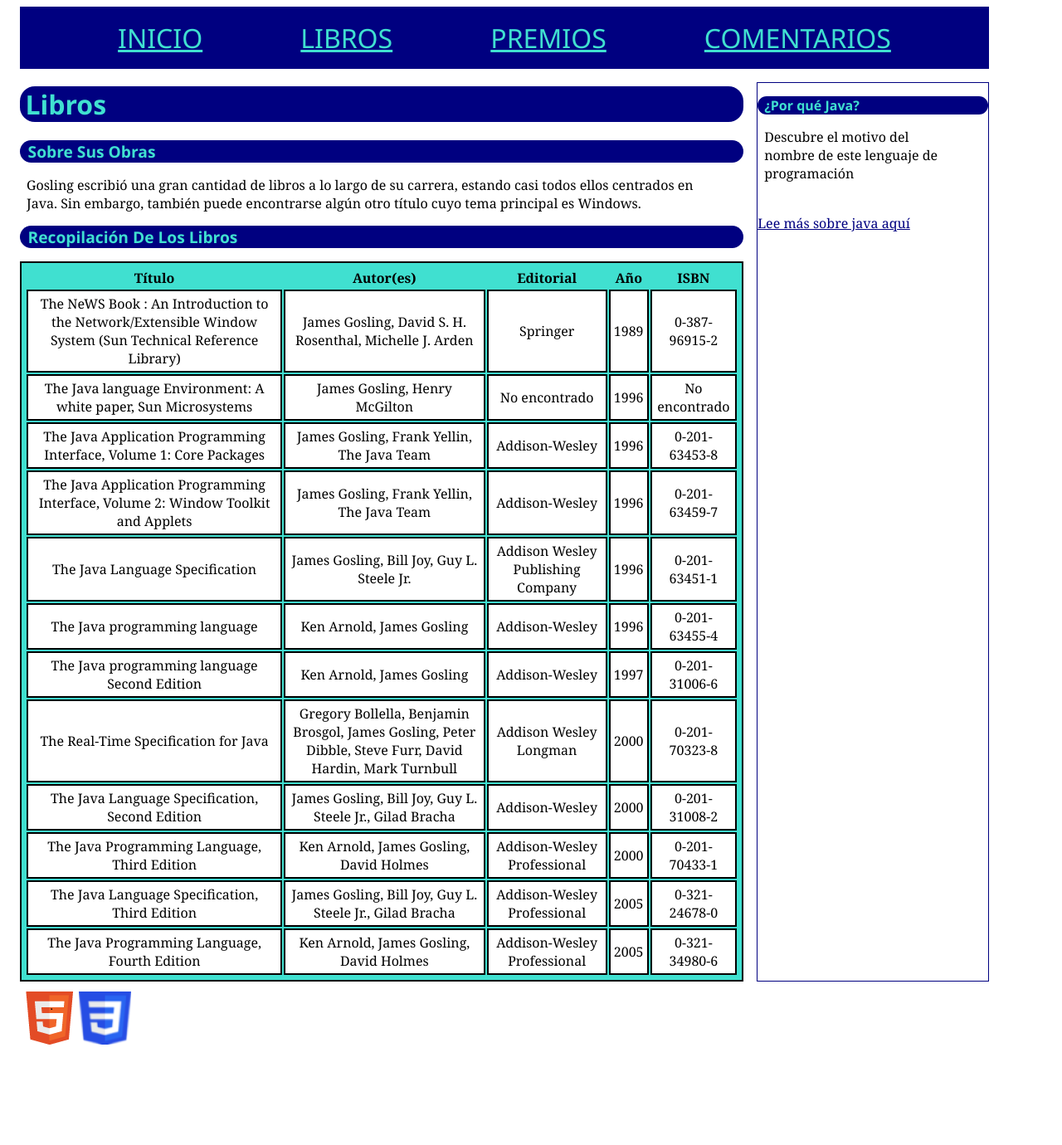
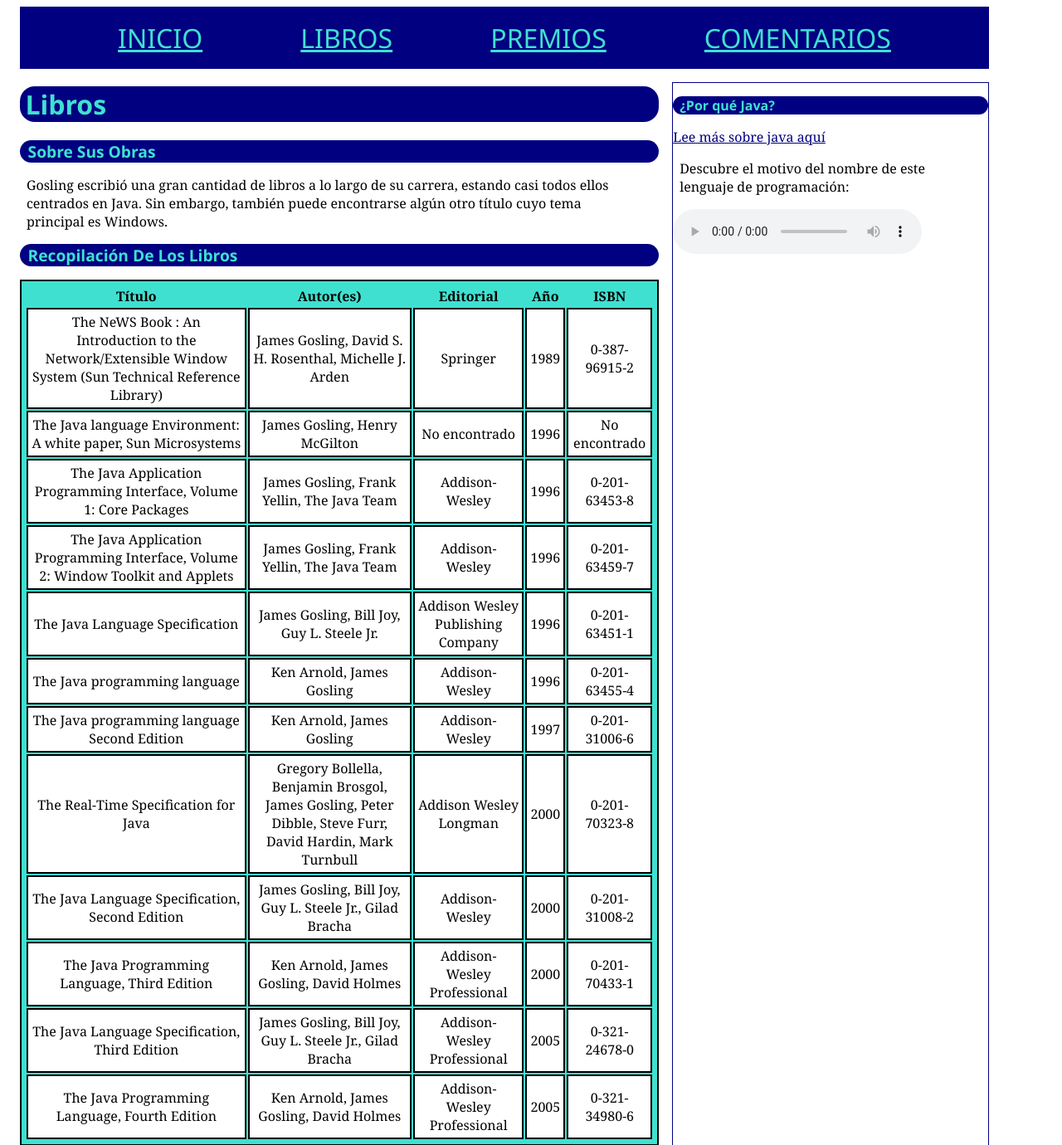
Before and after one commit to UO264850/SEW2021, a plain HTML site: page libros.html in a window 1280 px wide. Shown: the top 1380 px of the page at 83% size. Before the commit the page ends 1276 px from the top, so only its background shows below. Drawn offline with Linux system fonts and the light colour scheme.

Commit message:
Actualizaciones

```diff
--- a/estilo/estilo.css
+++ b/estilo/estilo.css
@@ -58,7 +58,9 @@
   }
 
   /*Especificidad: 001*/
-  img, video, audio{
+  img, video{
+    padding-left: 0.2em;
+    padding-right: 0.2em;
     max-width: 100%;
     height: auto;
   }
--- a/libros.html
+++ b/libros.html
@@ -142,9 +142,9 @@
 
     <aside>
         <h3>¿Por qué Java?</h3>
-        <p>Descubre el motivo del nombre de este lenguaje de programación</p>
+        <a href="https://es.wikipedia.org/wiki/Java_(lenguaje_de_programaci%C3%B3n)">Lee más sobre java aquí</a>
+        <p>Descubre el motivo del nombre de este lenguaje de programación: </p>
         <audio src="multimedia/GoslingAudio.mp3" controls></audio>
-        <a href="https://es.wikipedia.org/wiki/Java_(lenguaje_de_programaci%C3%B3n)">Lee más sobre java aquí</a>
     </aside>
 
     <footer>
```
